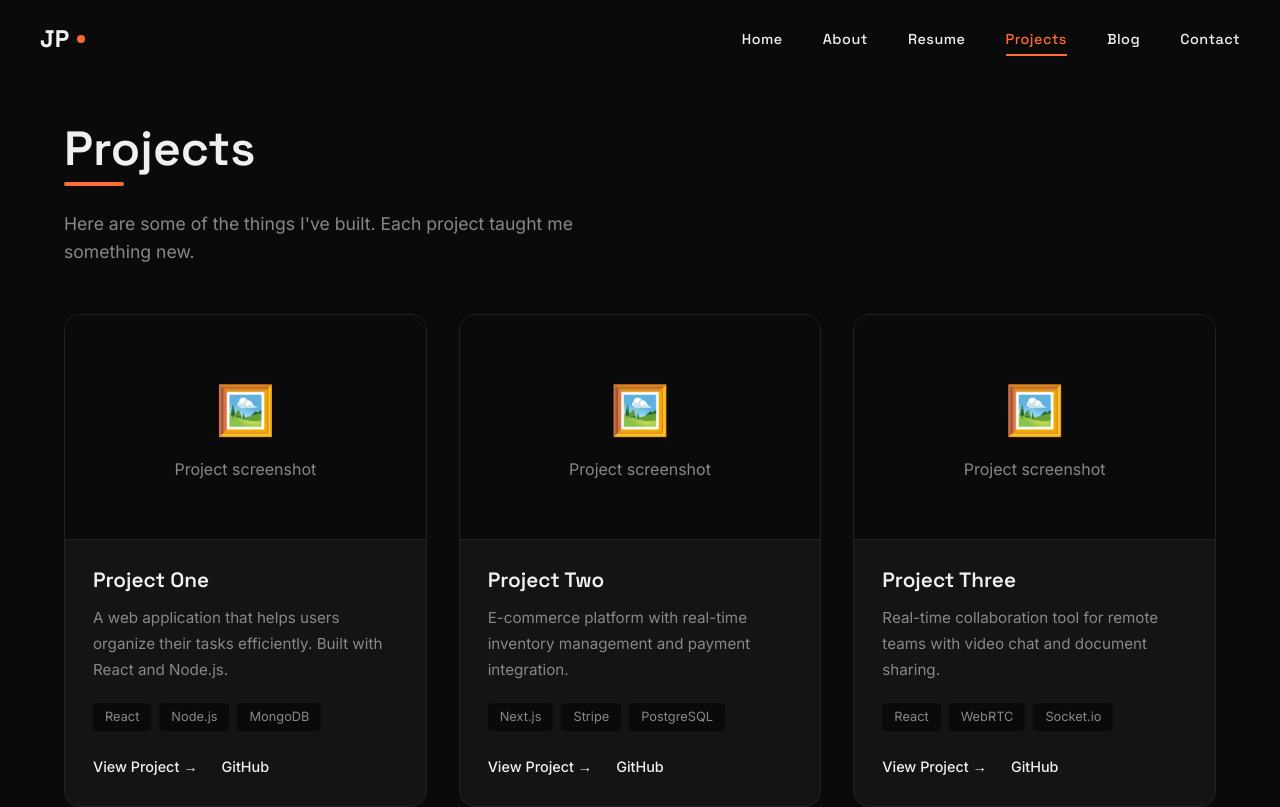
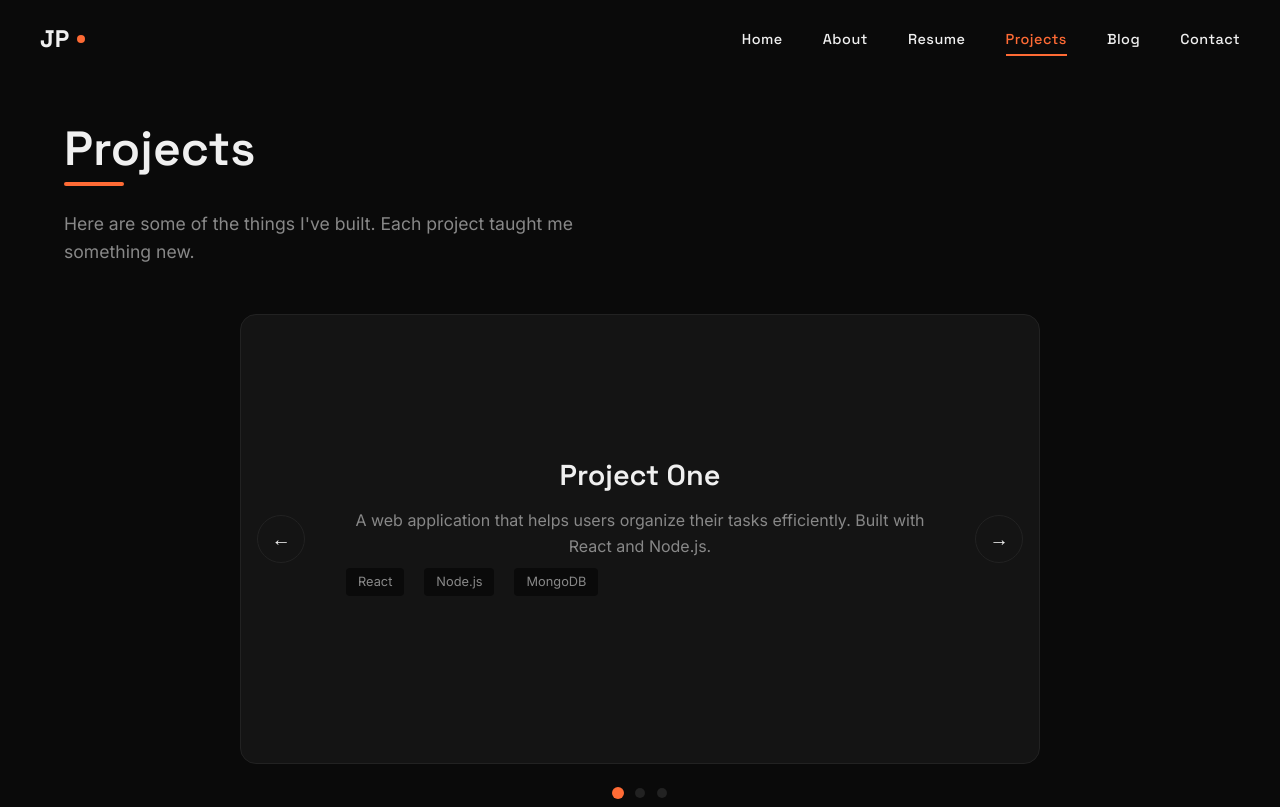
Before and after one commit to jpan8-ai/jpan8-ai.github.io, a React (Vite) app: page /projects in a window 1280 px wide. Shown: the top 807 px of the page. Built offline with nearby package versions, Linux system fonts and the light colour scheme.

Commit message:
Add carousel component to projects page

```diff
--- /dev/null
+++ b/src/components/Carousel.css
@@ -0,0 +1,135 @@
+.carousel {
+  width: 100%;
+  max-width: 800px;
+  margin: 0 auto;
+}
+
+.carousel-container {
+  position: relative;
+  overflow: hidden;
+  border-radius: 16px;
+  background: var(--bg-secondary);
+  border: 1px solid var(--border);
+  aspect-ratio: 16/9;
+}
+
+.carousel-slide {
+  position: absolute;
+  top: 0;
+  left: 0;
+  width: 100%;
+  height: 100%;
+  display: flex;
+  justify-content: center;
+  align-items: center;
+  padding: 40px;
+}
+
+.carousel-slide img {
+  max-width: 100%;
+  max-height: 100%;
+  object-fit: contain;
+  border-radius: 8px;
+}
+
+.carousel-slide .slide-content {
+  text-align: center;
+  color: var(--text-primary);
+}
+
+.carousel-slide .slide-content h3 {
+  font-size: 1.8rem;
+  margin-bottom: 16px;
+}
+
+.carousel-slide .slide-content p {
+  color: var(--text-secondary);
+  font-size: 1rem;
+  max-width: 600px;
+}
+
+.carousel-btn {
+  position: absolute;
+  top: 50%;
+  transform: translateY(-50%);
+  background: var(--bg-secondary);
+  border: 1px solid var(--border);
+  color: var(--text-primary);
+  width: 48px;
+  height: 48px;
+  border-radius: 50%;
+  cursor: pointer;
+  font-size: 1.2rem;
+  display: flex;
+  justify-content: center;
+  align-items: center;
+  transition: all 0.3s ease;
+  z-index: 10;
+}
+
+.carousel-btn:hover {
+  border-color: var(--accent);
+  color: var(--accent);
+}
+
+.carousel-btn.prev {
+  left: 16px;
+}
+
+.carousel-btn.next {
+  right: 16px;
+}
+
+.carousel-dots {
+  display: flex;
+  justify-content: center;
+  gap: 12px;
+  margin-top: 24px;
+}
+
+.dot {
+  width: 10px;
+  height: 10px;
+  border-radius: 50%;
+  background: var(--border);
+  border: none;
+  cursor: pointer;
+  transition: all 0.3s ease;
+}
+
+.dot:hover {
+  background: var(--accent-dim);
+}
+
+.dot.active {
+  background: var(--accent);
+  transform: scale(1.2);
+}
+
+@media (max-width: 600px) {
+  .carousel-container {
+    aspect-ratio: 4/3;
+  }
+
+  .carousel-slide {
+    padding: 20px;
+  }
+
+  .carousel-slide .slide-content h3 {
+    font-size: 1.4rem;
+  }
+
+  .carousel-btn {
+    width: 40px;
+    height: 40px;
+    font-size: 1rem;
+  }
+
+  .carousel-btn.prev {
+    left: 8px;
+  }
+
+  .carousel-btn.next {
+    right: 8px;
+  }
+}
--- /dev/null
+++ b/src/components/Carousel.jsx
@@ -0,0 +1,89 @@
+import { useState, useEffect } from 'react'
+import { motion, AnimatePresence } from 'framer-motion'
+import './Carousel.css'
+
+export default function Carousel({ items, autoPlay = true, interval = 5000 }) {
+  const [currentIndex, setCurrentIndex] = useState(0)
+  const [direction, setDirection] = useState(0)
+
+  useEffect(() => {
+    if (!autoPlay) return
+    const timer = setInterval(() => {
+      setDirection(1)
+      setCurrentIndex((prev) => (prev + 1) % items.length)
+    }, interval)
+    return () => clearInterval(timer)
+  }, [autoPlay, interval, items.length])
+
+  const slideVariants = {
+    enter: (direction) => ({
+      x: direction > 0 ? '100%' : '-100%',
+      opacity: 0,
+    }),
+    center: {
+      x: 0,
+      opacity: 1,
+    },
+    exit: (direction) => ({
+      x: direction < 0 ? '100%' : '-100%',
+      opacity: 0,
+    }),
+  }
+
+  const handleDotClick = (index) => {
+    setDirection(index > currentIndex ? 1 : -1)
+    setCurrentIndex(index)
+  }
+
+  const handlePrev = () => {
+    setDirection(-1)
+    setCurrentIndex((prev) => (prev - 1 + items.length) % items.length)
+  }
+
+  const handleNext = () => {
+    setDirection(1)
+    setCurrentIndex((prev) => (prev + 1) % items.length)
+  }
+
+  return (
+    <div className="carousel">
+      <div className="carousel-container">
+        <AnimatePresence initial={false} custom={direction}>
+          <motion.div
+            key={currentIndex}
+            custom={direction}
+            variants={slideVariants}
+            initial="enter"
+            animate="center"
+            exit="exit"
+            transition={{
+              x: { type: 'spring', stiffness: 300, damping: 30 },
+              opacity: { duration: 0.2 },
+            }}
+            className="carousel-slide"
+          >
+            {items[currentIndex]}
+          </motion.div>
+        </AnimatePresence>
+
+        <button className="carousel-btn prev" onClick={handlePrev} aria-label="Previous">
+          ←
+        </button>
+        <button className="carousel-btn next" onClick={handleNext} aria-label="Next">
+          →
+        </button>
+      </div>
+
+      <div className="carousel-dots">
+        {items.map((_, index) => (
+          <button
+            key={index}
+            className={`dot ${index === currentIndex ? 'active' : ''}`}
+            onClick={() => handleDotClick(index)}
+            aria-label={`Go to slide ${index + 1}`}
+          />
+        ))}
+      </div>
+    </div>
+  )
+}
--- a/src/pages/Projects.css
+++ b/src/pages/Projects.css
@@ -3,6 +3,14 @@
   font-size: 1.1rem;
   margin-bottom: 48px;
   max-width: 600px;
+}
+
+.projects-carousel {
+  margin-bottom: 80px;
+}
+
+.projects-carousel .tech-tag {
+  margin: 8px 6px 0;
 }
 
 .projects-grid {
--- a/src/pages/Projects.jsx
+++ b/src/pages/Projects.jsx
@@ -1,5 +1,6 @@
 import { motion } from 'framer-motion'
 import './Projects.css'
+import Carousel from '../components/Carousel'
 
 export default function Projects() {
   const projects = [
@@ -26,6 +27,18 @@ export default function Projects() {
     },
   ]
 
+  const carouselItems = projects.map((project, index) => (
+    <div key={index} className="slide-content">
+      <h3>{project.title}</h3>
+      <p>{project.description}</p>
+      <div className="project-tech">
+        {project.tech.map((tech) => (
+          <span key={tech} className="tech-tag">{tech}</span>
+        ))}
+      </div>
+    </div>
+  ))
+
   return (
     <motion.main
       className="projects page"
@@ -39,6 +52,10 @@ export default function Projects() {
       <p className="projects-intro">
         Here are some of the things I've built. Each project taught me something new.
       </p>
+
+      <section className="projects-carousel">
+        <Carousel items={carouselItems} autoPlay={true} interval={6000} />
+      </section>
 
       <div className="projects-grid">
         {projects.map((project, index) => (
```
